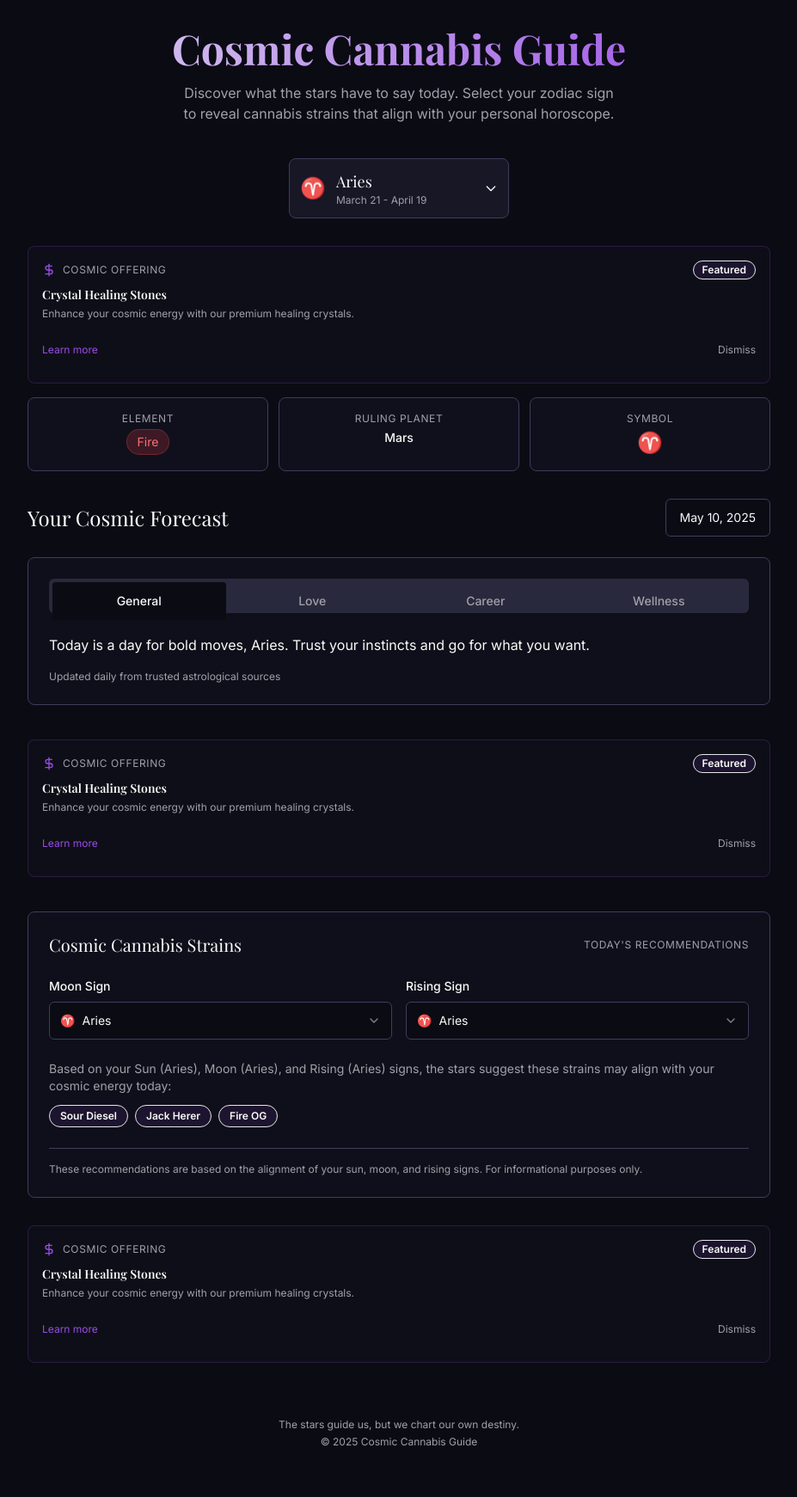
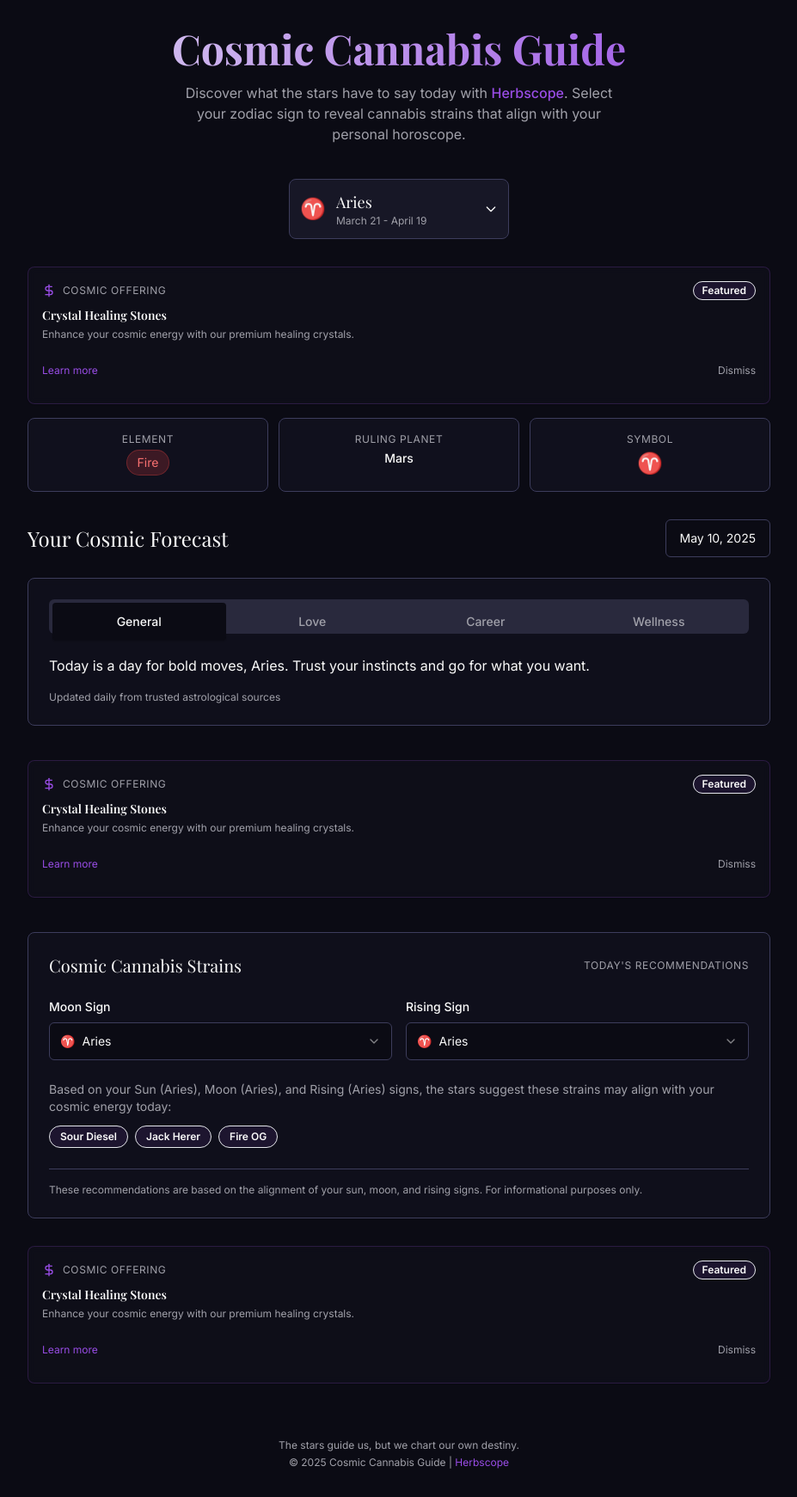
Before and after one commit to cradwurz/cosmic-bud-forecast, a React (Vite) app: page / in a window 1280 px wide. Shown: the whole page at 86% size, without its empty margins (176-1103 px from the left). Before the commit the page ends 1717 px from the top, so only its background shows below. Built offline with nearby package versions, Linux system fonts and the light colour scheme.

Commit message:
Incorporate app name "herbscope"
Subtly integrate the app name "herbscope" into the display.

```diff
--- a/index.html
+++ b/index.html
@@ -4,11 +4,11 @@
   <head>
     <meta charset="UTF-8" />
     <meta name="viewport" content="width=device-width, initial-scale=1.0" />
-    <title>Cosmic Cannabis Guide</title>
+    <title>Herbscope | Cosmic Cannabis Guide</title>
     <meta name="description" content="Discover your perfect cannabis strains based on zodiac signs" />
     <meta name="author" content="Lovable" />
 
-    <meta property="og:title" content="Cosmic Cannabis Guide" />
+    <meta property="og:title" content="Herbscope | Cosmic Cannabis Guide" />
     <meta property="og:description" content="Discover your perfect cannabis strains based on zodiac signs" />
     <meta property="og:type" content="website" />
     <meta property="og:image" content="https://lovable.dev/opengraph-image-p98pqg.png" />
--- a/src/pages/Index.tsx
+++ b/src/pages/Index.tsx
@@ -1,4 +1,3 @@
-
 import { useState, useEffect } from 'react';
 import ZodiacSelector from '@/components/ZodiacSelector';
 import HoroscopeDisplay from '@/components/HoroscopeDisplay';
@@ -43,7 +42,10 @@ const Index = () => {
           <h1 className="text-4xl md:text-5xl font-display font-bold bg-gradient-to-r from-secondary to-primary bg-clip-text text-transparent mb-4 animate-float">
             Cosmic Cannabis Guide
           </h1>
-          <p className="text-muted-foreground max-w-lg mx-auto">Discover what the stars have to say today. Select your zodiac sign to reveal cannabis strains that align with your personal horoscope.</p>
+          <p className="text-muted-foreground max-w-lg mx-auto">
+            Discover what the stars have to say today with <span className="text-primary font-medium">Herbscope</span>.
+            Select your zodiac sign to reveal cannabis strains that align with your personal horoscope.
+          </p>
         </header>
 
         <div className="flex flex-col items-center mb-8">
@@ -72,7 +74,7 @@ const Index = () => {
 
         <footer className={`mt-16 text-center text-xs text-muted-foreground ${isIOS ? 'mb-6' : isAndroid ? 'mb-4' : ''}`}>
           <p>The stars guide us, but we chart our own destiny.</p>
-          <p className="mt-1">© {new Date().getFullYear()} Cosmic Cannabis Guide</p>
+          <p className="mt-1">© {new Date().getFullYear()} Cosmic Cannabis Guide | <span className="text-primary">Herbscope</span></p>
         </footer>
       </div>
     </div>;
```
